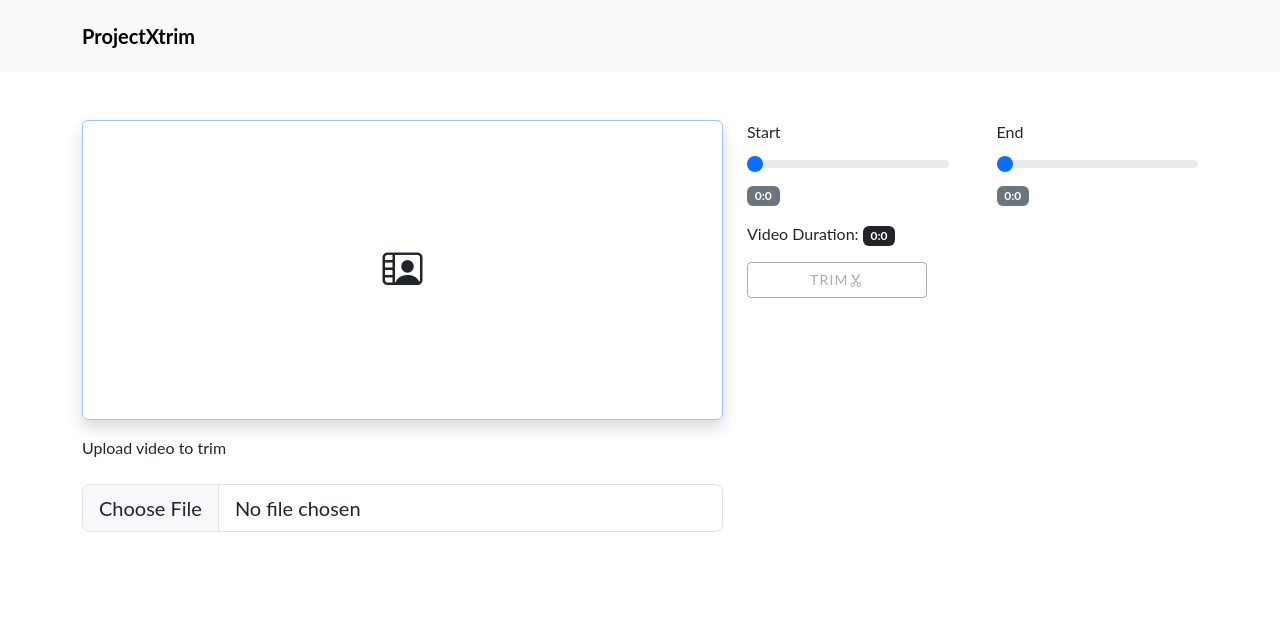
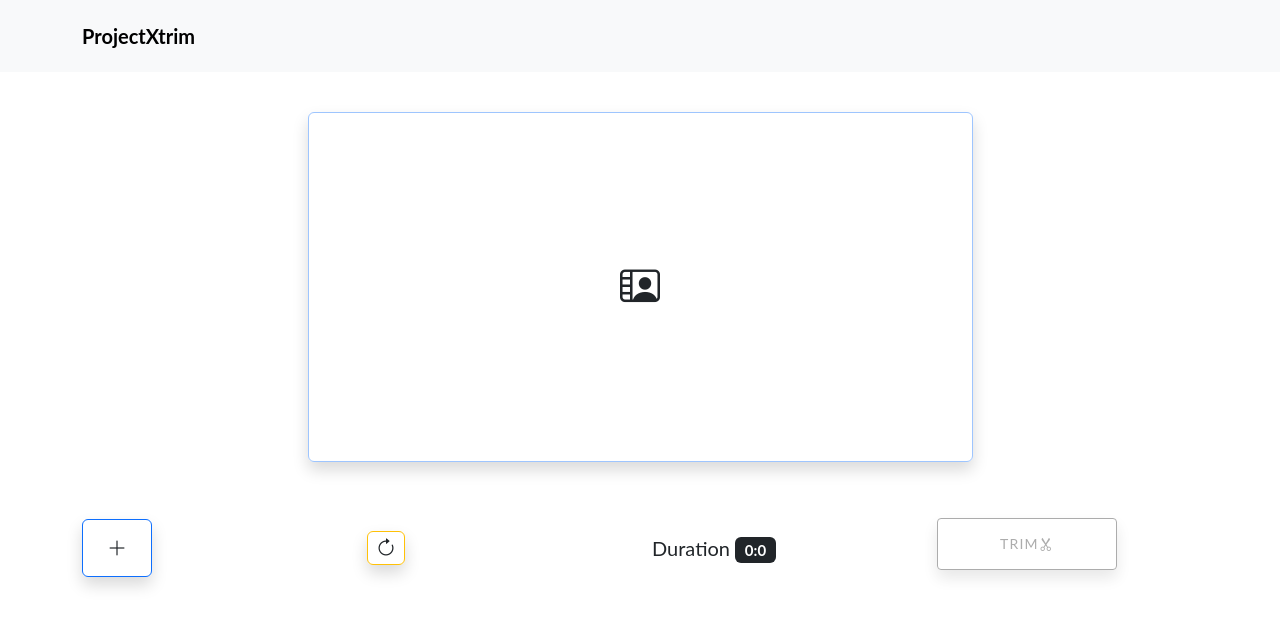
Before and after one commit to TundeOladejo/projectxtrim, a Vue app: page /edit in a window 1280 px wide. Shown: the top 626 px of the page. Built offline with nearby package versions, Linux system fonts and the light colour scheme.

Commit message:
code refactor

```diff
--- a/package.json
+++ b/package.json
@@ -16,10 +16,9 @@
     "axios": "^1.3.2",
     "bootstrap": "^5.3.0-alpha1",
     "bootstrap-icons": "^1.10.3",
-    "video-editing-timeline": "^1.0.0",
-    "vite-plugin-cross-origin-isolation": "^0.1.6",
     "vue": "^3.2.45",
-    "vue-router": "^4.1.6"
+    "vue-router": "^4.1.6",
+    "vuetify": "^3.1.5"
   },
   "devDependencies": {
     "@vitejs/plugin-vue": "^4.0.0",
--- a/src/main.js
+++ b/src/main.js
@@ -4,8 +4,19 @@ import router from "./router";
 
 import "bootstrap-icons/font/bootstrap-icons.css";
 
+// Vuetify
+// import 'vuetify/styles'
+import { createVuetify } from 'vuetify'
+import * as directives from 'vuetify/directives'
+
+const vuetify = createVuetify({
+  directives,
+})
+
+
+
 const app = createApp(App);
 
-app.use(router);
+app.use(router).use(vuetify);
 
 app.mount("#app");
--- a/src/utils/misc.js
+++ b/src/utils/misc.js
@@ -1,27 +1,14 @@
 function fancyTimeFormat(totalSeconds) {
-    // let new_dur = Math.floor(time_dur / 1000);
-
-    // const hour = Math.floor(new_dur / 3600).toString().padStart(2, '0'),
-    //     minute = Math.floor(new_dur % 3600 / 60).toString().padStart(2, '0'),
-    //     second = Math.floor(new_dur % 60).toString().padStart(2, '0');
-
-    // if (hour > 0) {
-    //     return hour + ':' + minute + ':' + second;
-    // } else {
-    //     return minute + ':' + second;
-    // }
-    const totalMinutes = Math.floor(totalSeconds / 60);
-
+  const totalMinutes = Math.floor(totalSeconds / 60);
   const seconds = totalSeconds % 60;
   const hours = Math.floor(totalMinutes / 60);
   const minutes = totalMinutes % 60;
 
-//   return { h: hours, m: minutes, s: seconds };
   if (hours > 0) {
-        return hours + ':' + minutes + ':' + seconds;
-    } else {
-        return minutes + ':' + seconds;
-    }
+    return hours + ':' + minutes + ':' + seconds;
+  } else {
+    return minutes + ':' + seconds;
+  }
 }
 
 export default {
--- a/src/views/EditPage.vue
+++ b/src/views/EditPage.vue
@@ -1,60 +1,58 @@
 <template>
     <section>
         <div class="container">
-            <div class="row pt-3 pt-md-5">
-                <div class="col-12 col-md-7">
-                    <div v-if="this.videoSrc != ''" class="videoPanel mb-3">
-                        <video ref="videoPlayer" class="h-100 w-100" :src="videoSrc"
-                            id="video-preview" controls @loadedmetadata="getDuration" />
+            <div class="row py-3 mt-md-4 justify-content-center">
+                    <div v-if="this.videoSrc != ''" class="videoPanel mb-3 col-12 col-md-7">
+                        <video ref="videoPlayer" class="h-100 w-100 border border-primary-subtle rounded shadow" :src="videoSrc" id="video-preview" controls
+                            @loadedmetadata="getDuration" />
                     </div>
-                    <div v-else class="videoPanel mb-3 border border-primary-subtle rounded empty shadow">
+                    <div v-else class="videoPanel border border-primary-subtle rounded empty shadow col-12 col-md-7 mb-3">
                         <span class="fs-1"><i class="bi bi-person-video2"></i></span>
                     </div>
-
-                    <div class="d-grid gap-3">
-                        <label class="form-label" for="customFile">
-                            Upload video to trim
-                        </label>
-                        <input type="file" class="form-control form-control-lg" id="customFile" accept="video/*"
-                            @change="handleFileUpload" required />
-
-                        <!-- <div class="mx-auto">
-                            <button @click="transcode" class="btn btn-outline-primary py-3" v-show="isBtn"
-                                :disabled="this.vidName == null">
-                                {{ message }}
-                            </button>
+                    <div class="video-thumbnails" ref="thumbnails"></div>
             </div>
 
-                        <div v-show="isProgress" class="progress" role="progressbar"
-                            aria-label="Animated striped example" :aria-valuenow="percentageProgress" aria-valuemin="0"
-                            aria-valuemax="100">
-                            <div class="progress-bar progress-bar-striped progress-bar-animated"
-                                :style="{ width: percentageProgress + '%' }"></div>
-                        </div> -->
-                    </div>
+            <div class="d-flex rangeSlider pt-3 pb-1 border rounded align-items-center " v-if="this.videoSrc !=''">
+                <v-app>
+                    <v-range-slider v-model="rangeValue" :min="0" :max="this.duration" strict thumb-label="always">
+                        <template v-slot:thumb-label="{ modelValue }">
+                            {{ this.fancyTimeFormat(modelValue.toFixed(0)) }}
+                          </template>
+                    </v-range-slider>
+                </v-app>
             </div>
 
-                <div class="col-12 col-md-5">
-                    <div class="row gap-4">
-                        <div class="col">
-                            <label for="customRange1" class="form-label">Start</label>
-                            <input type="range" class="form-range" id="start" min="0" :max="this.duration"
-                                v-model="start" />
-                            <span class="badge text-bg-secondary">{{ fancyTimeFormat(this.start) }}</span>
+            <div class="row pt-4 align-items-center">
+                <div class="col pb-3">
+                    <span>
+                        <label for="fileUpload">
+                            <span class="border border-primary rounded py-3 px-4 shadow h-100 fs-5" role="button" aria-hidden="true">
+                                <i class="bi bi-plus-lg"></i>
+                            </span>
+                            <input type="file" class="form-control form-control-lg d-none" id="fileUpload" accept="video/*"
+                            @change="handleFileUpload" required/>
+                        </label>
+                    </span>
                 </div>
-                        <div class="col">
-                            <label for="customRange1" class="form-label">End</label>
-                            <input type="range" class="form-range" id="end" min="0" :max="this.duration"
-                                v-model="end" />
-                            <span class="badge text-bg-secondary">{{ fancyTimeFormat(this.end) }}</span>
+                <div class="col pb-3">
+                    <span>
+                        <label for="revert">
+                            <span class="border border-warning rounded py-1 px-2 shadow h-100 fs-5" role="button" @click="revertChanges" aria-hidden="true">
+                                <i class="bi bi-arrow-clockwise"></i>
+                            </span>
+                        </label>
+                    </span>
                 </div>
+
+                <div class="col pb-3">
+                    <span class="fs-5">Duration <span class="badge text-bg-dark">
+                        {{ fancyTimeFormat(this.duration) }}
+                    </span></span>
                 </div>
-                    <div class="row pt-3">
-                        <span class="col-12 mb-3">Video Duration: <span class="badge text-bg-dark">{{
-                            fancyTimeFormat(this.duration)
-                        }}</span></span>
-                        <span class="col-6">
-                            <button class="btn btn-outline-danger py-3 py-lg-2 px-1 btn-sm" type="button"
+
+                <div class="col pb-3">
+                    <span>
+                        <button class="btn btn-outline-danger btn-sm shadow" type="button"
                             @click="trimvideo" :disabled="this.videoSrc == ''">
                             <div class="spinner-border spinner-border-sm" role="status"
                                 v-show="trimBtnText != 'Trim'">
@@ -63,12 +61,13 @@
                             {{ trimBtnText }}<i class="bi bi-scissors"></i>
                         </button>
                     </span>
-                        <span class="col-6" v-show="showDownload">
-                            <a class="btn btn-outline-success py-3 py-lg-2 px-1 btn-sm" type="button" :href="videoSrc"
-                                download>Download<i class="bi bi-scissors"></i></a>
+                </div>
+
+                <div class="col pb-3" v-show="showDownload">
+                    <span>
+                        <a class="btn btn-outline-success btn-sm shadow" type="button" :href="videoSrc"
+                            download>Download <i class="bi bi-download"></i></a>
                     </span>
-                        <span class="col-12">{{ trimError }}</span>
-                    </div>
                 </div>
             </div>
         </div>
@@ -77,47 +76,51 @@
 
 <script>
 import { createFFmpeg, fetchFile } from "@ffmpeg/ffmpeg";
+import { VRangeSlider, VApp } from 'vuetify/components'
 import misc from "../utils/misc";
 
 export default {
     name: "EditPage",
+    components: { VRangeSlider, VApp },
     data() {
         return {
             videoSrc: '',
-            start: 0,
-            end: 0,
-            message: "Upload",
-            duration: null,
-            isBtn: true,
-            isProgress: false,
-            percentageProgress: 0,
+            duration: 0,
             trimBtnText: "Trim",
             showDownload: false,
-            trimError: "",
-            trimStart: 0,
-            trimEnd: 0,
-            trimming: false,
-            trimHandle: null,
             videoFile: null,
-            fileName: null
+            fileName: null,
+            rangeValue: {},
+            oldVal: null
         };
+    },
+    watch: {
+        videoSrc: function(newVal, oldVal) {
+            this.oldVal = oldVal
+        }
     },
     methods: {
         handleFileUpload(e) {
+            this.clearForm()
             let file = e.target.files[0];
             this.fileName = file.name;
             let blobURL = URL.createObjectURL(file);
             this.videoFile = file
             this.videoSrc = blobURL;
         },
+        revertChanges() {
+            this.videoSrc = this.oldVal;
+            this.showDownload = false
+        },
         getDuration() {
             this.duration = Math.floor(this.$refs.videoPlayer.duration)
+            this.rangeValue = [0, this.duration]
         },
         fancyTimeFormat(totalSeconds) {
             return misc.fancyTimeFormat(totalSeconds)
         },
         trimvideo: async function () {
-            this.trimBtnText = "Triming";
+            this.trimBtnText = "Trimming";
             const ffmpeg = createFFmpeg({
                 log: true,
             });
@@ -126,39 +129,29 @@ export default {
             ffmpeg.setProgress(({ ratio }) => {
                 this.trimBtnText = parseInt(ratio * 100).toFixed(2)
             });
-            await ffmpeg.run("-i", this.fileName, '-ss', this.start, '-to', this.end, '-c', 'copy', "output.mp4");
+            await ffmpeg.run("-i", this.fileName, '-ss', Math.floor(this.rangeValue[0]).toString(), '-to', Math.floor(this.rangeValue[1]).toString(), '-c', 'copy', "output.mp4");
             const data = ffmpeg.FS("readFile", "output.mp4");
             this.videoSrc = URL.createObjectURL(
                 new Blob([data.buffer], { type: "video/mp4" })
             );
             this.showDownload = true
-            this.clearForm()
             this.trimBtnText = "Trim";
         },
         clearForm() {
-            this.start = 0
-            this.end = 0
+            this.rangeValue = [0, this.duration]
+            this.showDownload = false
         },
-    },
-//     mounted() {
-//     const canvas = this.$refs.canvas;
-//     const video = this.$refs.video;
-//     const ctx = canvas.getContext("2d");
-
-//     video.addEventListener("play", () => {
-//       const draw = () => {
-//         ctx.drawImage(video, 0, 0, canvas.width, canvas.height);
-//         requestAnimationFrame(draw);
-//       };
-//       draw();
-//     });
-//   }
+    }
 };
 </script>
 
 <style lang="scss">
 .videoPanel {
-    height: 300px
+    height: 350px;
+}
+
+video {
+    object-fit: cover;
 }
 
 .empty {
@@ -172,26 +165,7 @@ export default {
     color: grey;
 }
 
-.trim-controls {
-    position: relative;
-    height: 30px;
-    margin-top: 10px;
-  }
-
-  .trim-handle {
-    position: absolute;
-    top: 0;
-    bottom: 0;
-    width: 5px;
-    background-color: blue;
-    cursor: col-resize;
-  }
-
-  .start-handle {
-    left: 0;
-}
-
-.end-handle {
-  right: 0;
+.v-application__wrap {
+    min-height: unset !important;
 }
 </style>
```
Also changed, not shown: 1 other file (tests, documents, lock files or other folders). Lines whose indentation alone changed are shown as unchanged.
